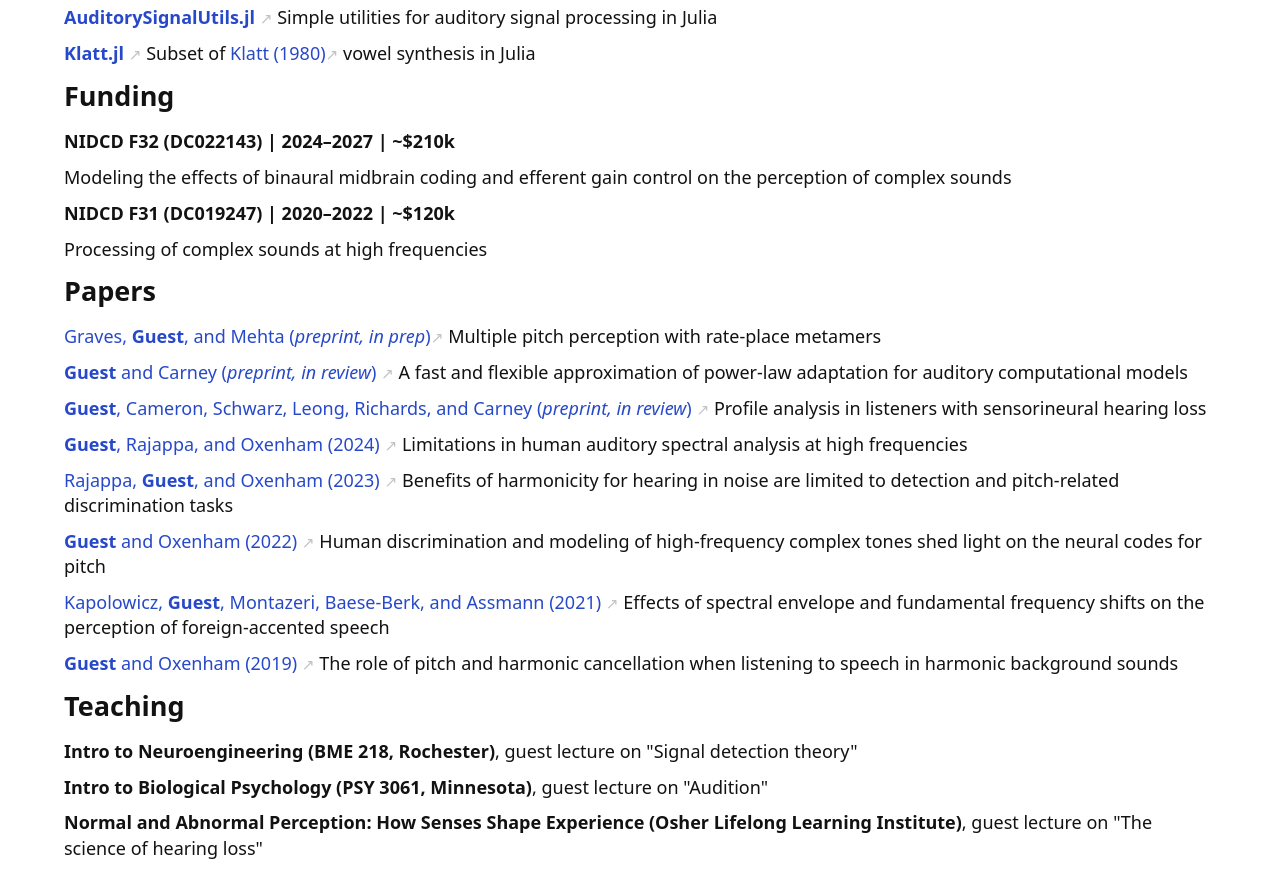
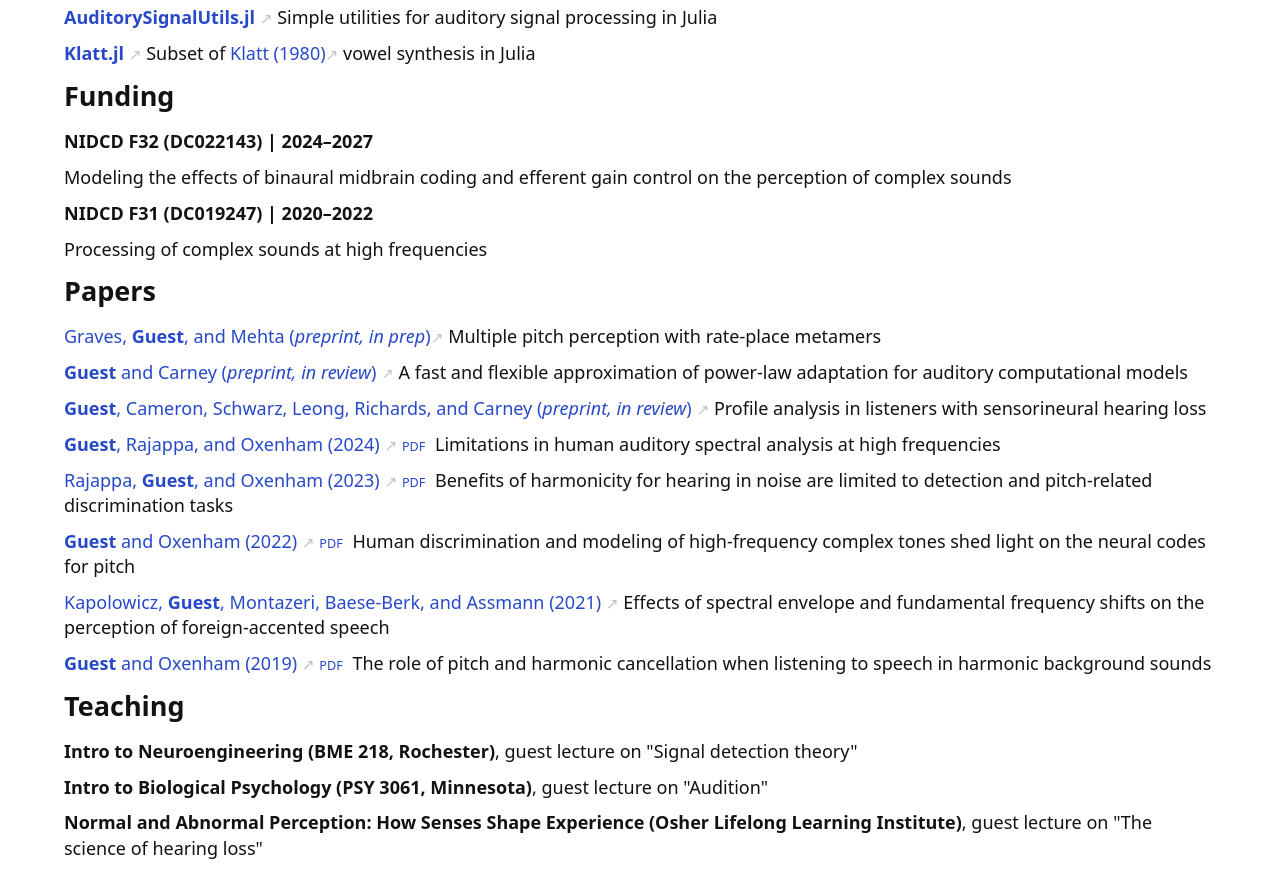
Before and after one commit to guestdaniel/guestdaniel.github.io, a plain HTML site: page index.html in a window 1280 px wide. Shown: the part 580-1449 px from the top of the page. Drawn offline with Linux system fonts and the light colour scheme.

Commit message:
Removed dollar amounts, added PDFs

```diff
--- a/index.html
+++ b/index.html
@@ -60,11 +60,11 @@
 
   <h1> Funding </h1>
 
-  <p> <b> NIDCD F32 (DC022143) | 2024–2027 | ~$210k </b> </p>
+  <p> <b> NIDCD F32 (DC022143) | 2024–2027 </b> </p>
 
   <p> Modeling the effects of binaural midbrain coding and efferent gain control on the perception of complex sounds </p>
 
-  <p> <b> NIDCD F31 (DC019247) | 2020–2022 | ~$120k </b> </p>
+  <p> <b> NIDCD F31 (DC019247) | 2020–2022 </b> </p>
   <p> Processing of complex sounds at high frequencies </p>
 
   <h1> Papers </h1>
@@ -74,15 +74,15 @@
 
   <p> <a href="https://doi.org/10.1101/2023.11.30.569471 "> <b>Guest</b>, Cameron, Schwarz, Leong, Richards, and Carney (<i>preprint, in review</i>) </a> Profile analysis in listeners with sensorineural hearing loss </p>
 
-  <p> <a href="https://doi.org/10.1121/10.0026475"> <b>Guest</b>, Rajappa, and Oxenham (2024) </a>  Limitations in human auditory spectral analysis at high frequencies </p>
+  <p> <a href="https://doi.org/10.1121/10.0026475"> <b>Guest</b>, Rajappa, and Oxenham (2024) </a> <a href="file/Guest2024.pdf"></a> Limitations in human auditory spectral analysis at high frequencies </p>
 
-  <p> <a href="https://doi.org/10.3390/biology12121522"> Rajappa, <b>Guest</b>, and Oxenham (2023) </a>  Benefits of harmonicity for hearing in noise are limited to detection and pitch-related discrimination tasks </p>
+  <p> <a href="https://doi.org/10.3390/biology12121522"> Rajappa, <b>Guest</b>, and Oxenham (2023) </a> <a href="file/Rajappa2023.pdf"></a> Benefits of harmonicity for hearing in noise are limited to detection and pitch-related discrimination tasks </p>
 
-  <p> <a href="https://doi.org/10.1371/journal.pcbi.1009889"> <b>Guest</b> and Oxenham (2022) </a> Human discrimination and modeling of high-frequency complex tones shed light on the neural codes for pitch</p>
+  <p> <a href="https://doi.org/10.1371/journal.pcbi.1009889"> <b>Guest</b> and Oxenham (2022) </a> <a href="file/Guest2022.pdf"></a> Human discrimination and modeling of high-frequency complex tones shed light on the neural codes for pitch</p>
 
   <p> <a href="https://doi.org/10.1177/00238309211029679"> Kapolowicz, <b>Guest</b>, Montazeri, Baese-Berk, and Assmann (2021) </a> Effects of spectral envelope and fundamental frequency shifts on the perception of foreign-accented speech </p>
 
-  <p> <a href="https://doi.org/10.1121/1.5102169"> <b>Guest</b> and Oxenham (2019) </a> The role of pitch and harmonic cancellation when listening to speech in harmonic background sounds </p>
+  <p> <a href="https://doi.org/10.1121/1.5102169"> <b>Guest</b> and Oxenham (2019) </a> <a href="file/Guest20109.pdf"></a> The role of pitch and harmonic cancellation when listening to speech in harmonic background sounds </p>
 
   <h1> Teaching </h1>
   <p> <b> Intro to Neuroengineering (BME 218, Rochester)</b>, guest lecture on "Signal detection theory" </p>
```
Also changed, not shown: 4 other files.
